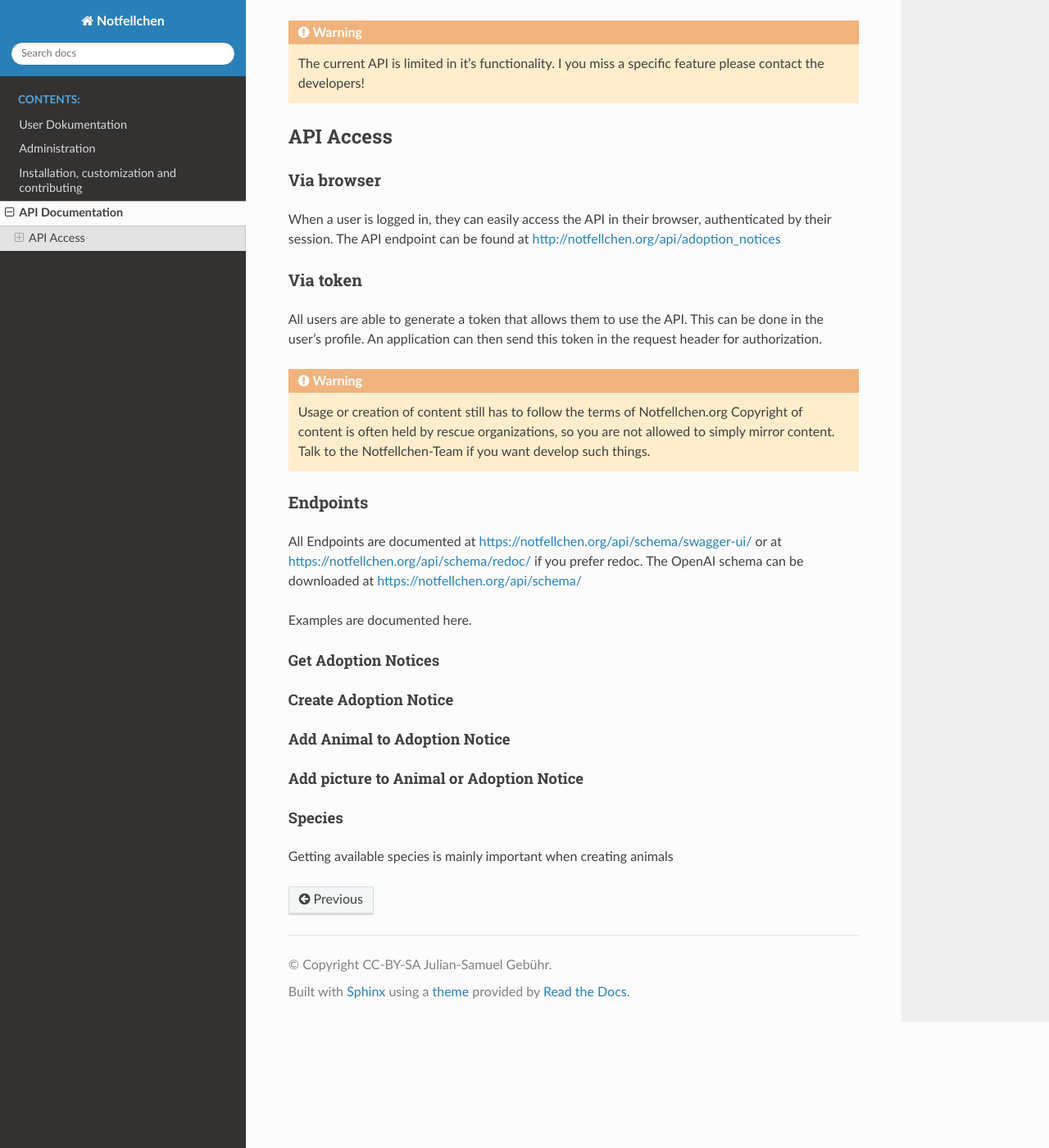
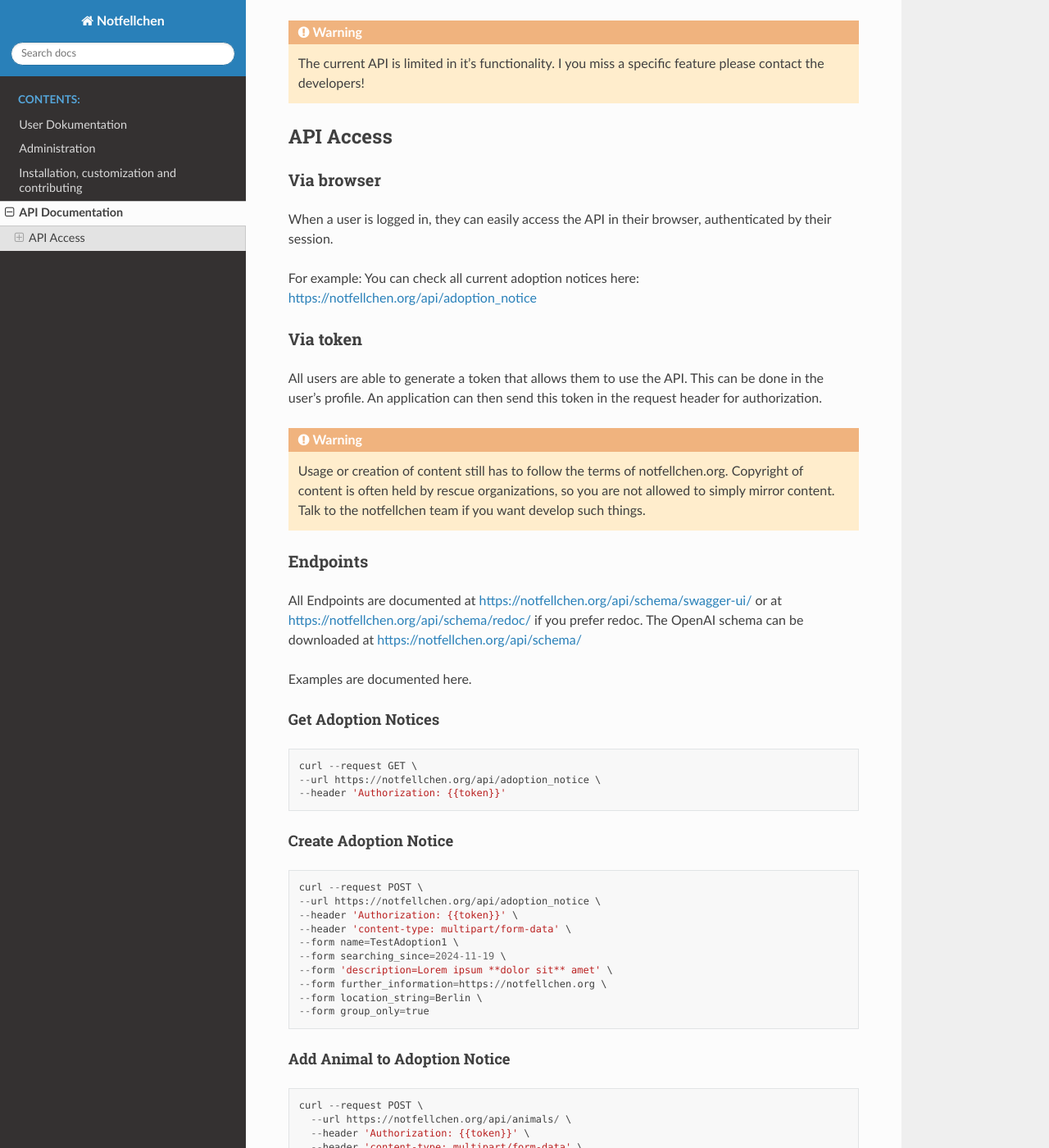
Before and after one commit to moan0s/notfellchen, a Sphinx documentation site: the page built from docs/API/index.rst, in a window 1280 px wide and 1400 px high, scrolled down 207 px. Shown: the whole window at 82% size. Built offline with Sphinx 7.4.7 and the Read the Docs theme 3.1.0, drawn with Linux system fonts in a browser that asks for light colours; some of the changed text lies outside the part shown.

Commit message:
docs: Minor api docs adjustments

```diff
--- a/docs/API/index.rst
+++ b/docs/API/index.rst
@@ -14,7 +14,8 @@
 -----------
 
 When a user is logged in, they can easily access the API in their browser, authenticated by their session.
-The API endpoint can be found at http://notfellchen.org/api/adoption_notices
+
+For example: You can check all current adoption notices here: https://notfellchen.org/api/adoption_notice
 
 Via token
 ---------
@@ -28,9 +29,9 @@
 
 
 .. warning::
-    Usage or creation of content still has to follow the terms of Notfellchen.org
+    Usage or creation of content still has to follow the terms of notfellchen.org.
     Copyright of content is often held by rescue organizations, so you are not allowed to simply mirror content.
-    Talk to the Notfellchen-Team if you want develop such things.
+    Talk to the notfellchen team if you want develop such things.
 
 
 Endpoints
@@ -45,7 +46,8 @@
 ++++++++++++++++++++
 
 .. code-block::
-    curl --request GET \
+
+  curl --request GET \
   --url https://notfellchen.org/api/adoption_notice \
   --header 'Authorization: {{token}}'
 
@@ -53,7 +55,8 @@
 ++++++++++++++++++++++
 
 .. code-block::
-    curl --request POST \
+
+  curl --request POST \
   --url https://notfellchen.org/api/adoption_notice \
   --header 'Authorization: {{token}}' \
   --header 'content-type: multipart/form-data' \
@@ -68,6 +71,7 @@
 +++++++++++++++++++++++++++++
 
 .. code-block::
+
     curl --request POST \
       --url https://notfellchen.org/api/animals/ \
       --header 'Authorization: {{token}}' \
@@ -83,6 +87,7 @@
 ++++++++++++++++++++++++++++++++++++++++
 
 .. code-block::
+
     curl -X POST https://notfellchen.org/api/images/ \
     -H "Authorization: Token {{token}}" \
     -F "image=@256-256-crop.jpg" \
@@ -96,6 +101,7 @@
 Getting available species is mainly important when creating animals
 
 .. code-block::
+
     curl --request GET \
       --url https://notfellchen.org/api/species \
       --header 'Authorization: {{token}}'
```
